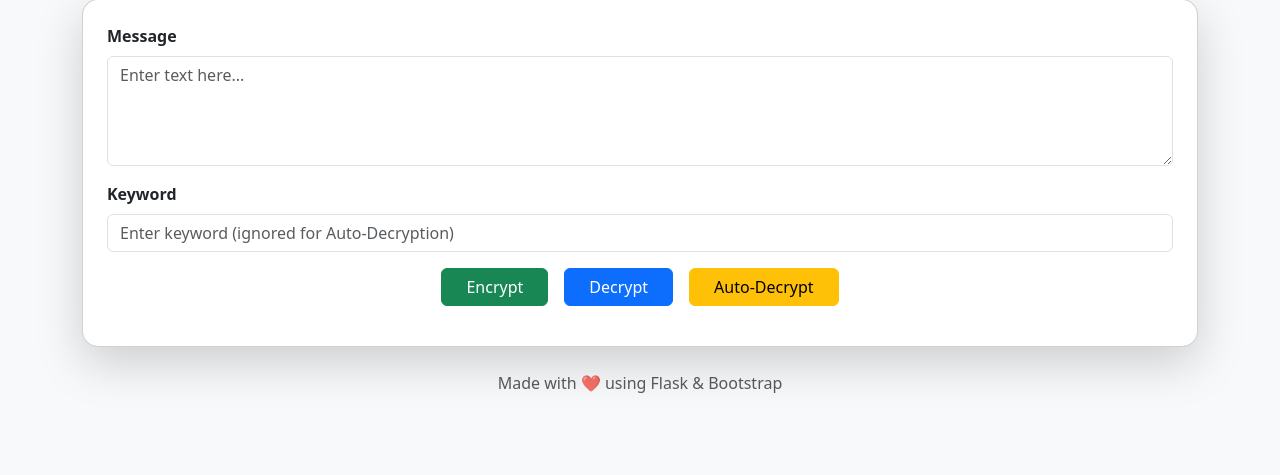
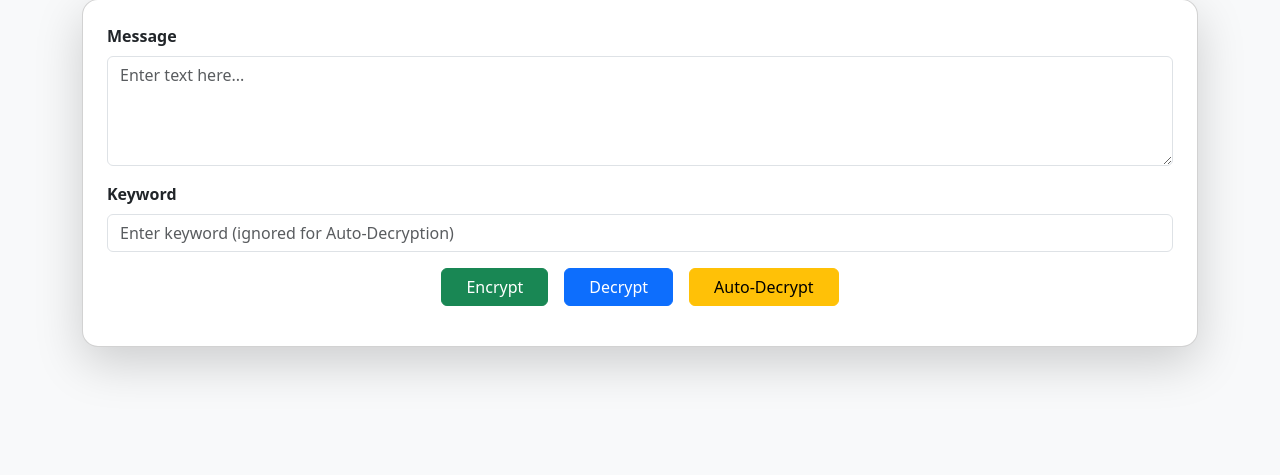
Before and after one commit to Keerthisree01/vigenere-decrypt, a Flask app: page / in a window 1280 px wide. Shown: the part 153-628 px from the top of the page. Run offline with Flask 3, Linux system fonts and the light colour scheme.

Commit message:
Update index.html

```diff
--- a/templates/index.html
+++ b/templates/index.html
@@ -50,7 +50,7 @@
     {% endif %}
 
     <footer class="text-center mt-4 text-muted">
-      <p>Made with ❤️ using Flask & Bootstrap</p>
+
     </footer>
   </div>
 
```
